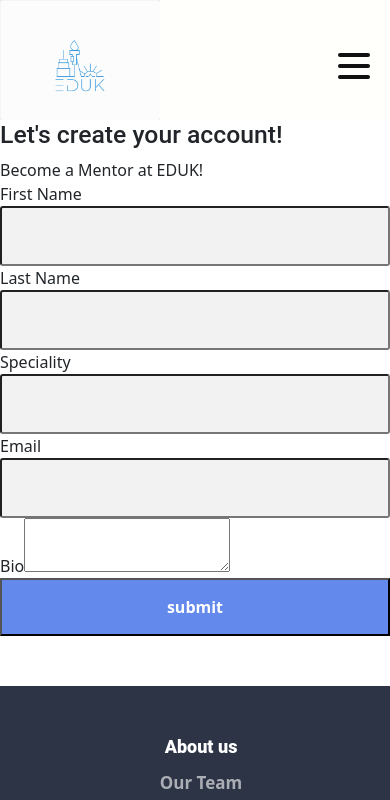
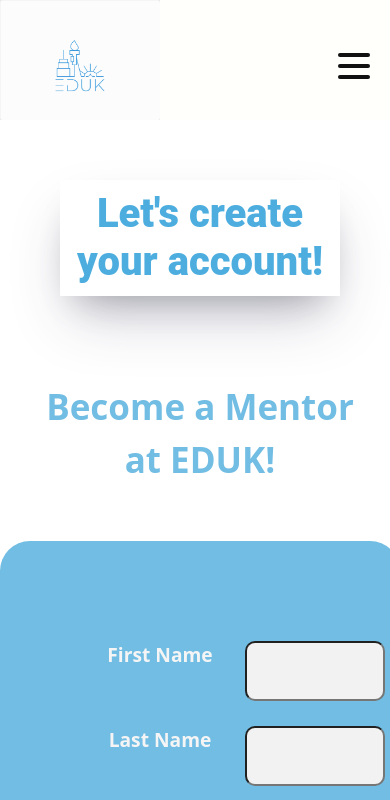
Before and after one commit to TheodoreBFrazier/EDUK, a React (Create React App) app in the folder frontend/: page /mentors in a window 390 px wide. Shown: the top 800 px of the page. Built offline with nearby package versions, Linux system fonts and the light colour scheme; no server answers.

Commit message:
updated mentor form css.

```diff
--- a/frontend/src/components/CreateMentor.js
+++ b/frontend/src/components/CreateMentor.js
@@ -41,9 +41,10 @@ function CreateMentor() {
   return (
     <div className="create-mentor-form">
       <h2>Let's create your account!</h2>
-      <div id="volunteers">
-        <form className="form" onSubmit={handleSubmit}>
-          <div className="title">Become a Mentor at EDUK!</div>
+      {/* <div> */}
+	  <div className="create-mentor-form-title">Become a Mentor at EDUK!</div>
+        <form className="mentor-form" onSubmit={handleSubmit}>
+
           <label htmlFor="firstname" >
             First Name
           </label>
@@ -52,6 +53,7 @@ function CreateMentor() {
             className="input"
             type="text"
             value={mentor.mentor_fname}
+			// placeholder="Please Enter First Name"
             onChange={handleTextChange}
           />
 
@@ -64,6 +66,7 @@ function CreateMentor() {
             type="text"
             onChange={handleTextChange}
             value={mentor.mentor_lname}
+			// placeholder="Please Enter Last Name"
           />
 
           <label htmlFor="speciality" >
@@ -75,6 +78,7 @@ function CreateMentor() {
             type="text"
             onChange={handleTextChange}
             value={mentor.speciality}
+			// placeholder="Please Enter Speciality"
           />
 
           <label htmlFor="email" >
@@ -86,6 +90,7 @@ function CreateMentor() {
             type="text"
             onChange={handleTextChange}
             value={mentor.email}
+			// placeholder="Please Enter Email Address"
           />
 
           <label htmlFor="bio" >
@@ -97,12 +102,13 @@ function CreateMentor() {
             type="text"
             onChange={handleTextChange}
             value={mentor.bio}
+			// placeholder="Please Enter Bio"
           />
-          <button type="submit" className="submit">
-            submit
+          <button type="submit" className="create-mentor-submit">
+            Submit
           </button>
         </form>
-      </div>
+      {/* </div> */}
     </div>
   );
 }
--- a/frontend/src/css/createMentor.css
+++ b/frontend/src/css/createMentor.css
@@ -1,43 +1,115 @@
-/* .create-mentor-form {
-
+.create-mentor-form {
+    text-align: center;
+    font-size: larger;
+    font-weight: bolder ;
+    width: 850px;
+    margin: auto;
     margin-top: 80px;
-    text-align: center;
-    font-size: large;
-    font-weight: bolder ;
-    width: 700px;
-    height: auto;
-}
-
-.mentor-form {
-    margin-top: 40px;
-    padding-top: 50px;
-    display: grid;
-    grid-template-columns: 1fr 3fr;
-    gap: 30px;
+    padding-bottom: 5em;
+    color: whitesmoke;
 }
 
 .create-mentor-form h2 {
     color: #4cadde;
     font-weight: bolder;
     font-size: 40px;
+    padding: 10px;
+    margin: 60px;
+    box-shadow: rgba(50, 50, 93, 0.25) 0px 30px 60px -12px, rgba(0, 0, 0, 0.3) 0px 18px 36px -18px;
+}
+
+.create-mentor-form-title {
+    margin: 20px;
+    padding: 25px;
+    font-size: 35px;
+    color:#72bde3;
+    /* background-color: antiquewhite; */
+    /* box-shadow: rgba(50, 50, 93, 0.25) 0px 30px 60px -12px, rgba(0, 0, 0, 0.3) 0px 18px 36px -18px; */
+}
+
+.create-mentor-form-title:hover {
+    font-weight: bolder;
+    font-size: 40px;
+}
+
+.mentor-form {
+    display: grid;
+    grid-template-columns: repeat(2,1fr);
+    gap: 25px;
+    background-color: #72bde3;
+    margin-top: 30px;
+    padding: 100px 100px;
+    border-radius: 30px;
+    font-size: larger;
+    box-shadow: 10px 10px 5px #aaaaaa;
 }
 
 .create-mentor-form input {
-    width: 300px;
-    align-items: center;
-    align-self: center;
+    width: 250px;
+    border-radius: 10px;
+}
+
+.create-mentor-form textarea {
+    width: 350px;
+    border-radius: 10px;
+    height: 5em;
+}
+
+.create-mentor-submit {
+    width: 120px;
+    background-color: #4cadde;
+    margin: auto;
+    color:rgb(228, 235, 236);
+    /* border-color: rgb(243, 222, 196); */
+    border: 3px solid antiquewhite;
+    border-radius: 10px;
 
 }
 
-.mentor-form button {
-    width: 100px;
-    background-color: green;
-    align-items: center;
-    align-self: center;
-
-}
-.create-mentor-form .title:hover {
-    color: rgb(102, 213, 236);
+.create-mentor-submit:hover {
+    font-weight: bold;
+    font-size: larger;
 }
 
- */
+@media (max-width: 912px) {
+    .create-mentor-form {
+        font-size: medium;
+        width: 600px;
+        margin: auto;
+        margin-top: 80px;
+
+    }
+
+    .create-mentor-form textarea {
+        width: 250px;
+    }
+  }
+
+@media (max-width: 750px) {
+    .create-mentor-form {
+        font-size: medium;
+        width: 500px;
+        margin: auto;
+        padding: auto;
+    }
+
+    .create-mentor-form textarea {
+        width: 250px;
+    }
+}
+
+
+@media (max-width: 480px) {
+    .create-mentor-form {
+        font-size: medium;
+        width: 400px;
+    }
+
+    .create-mentor-form input {
+        width: 140px;
+    }
+
+    .create-mentor-form textarea {
+        width: 140px;
+    }
+}
```
